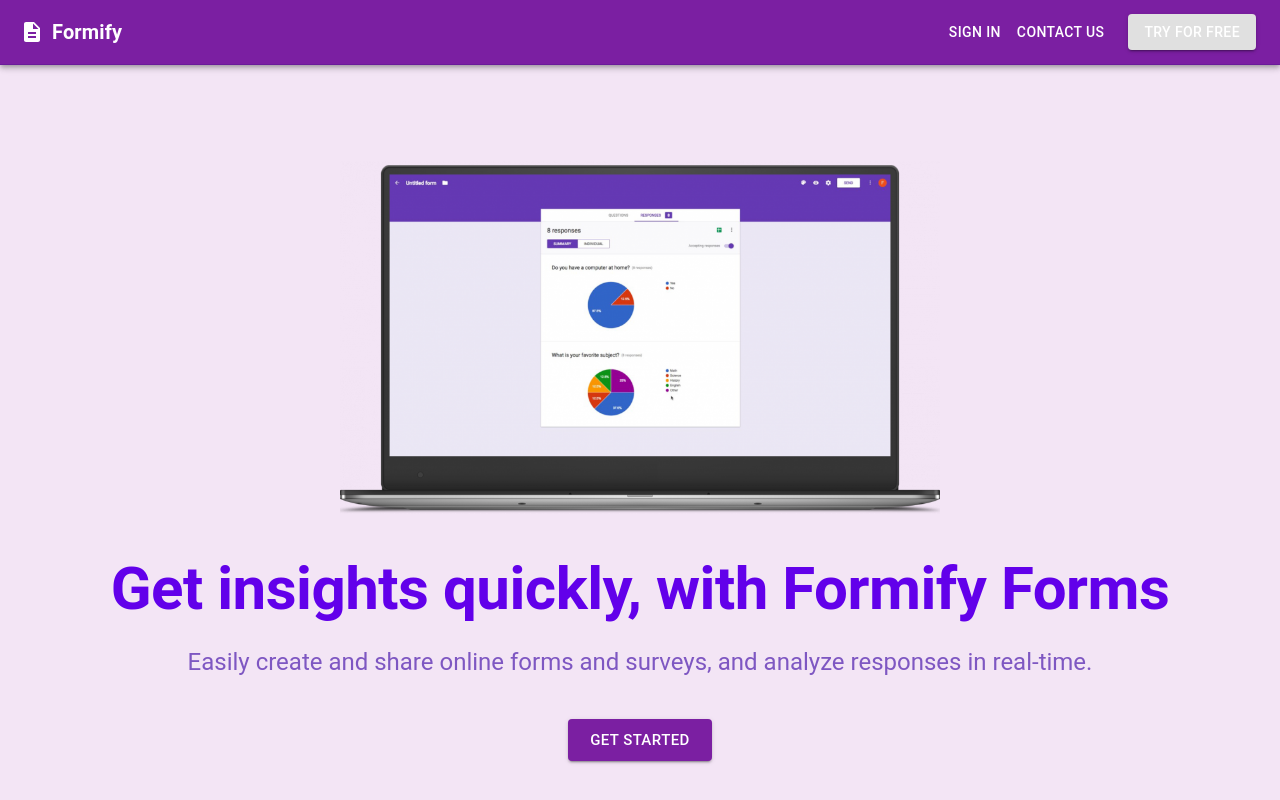
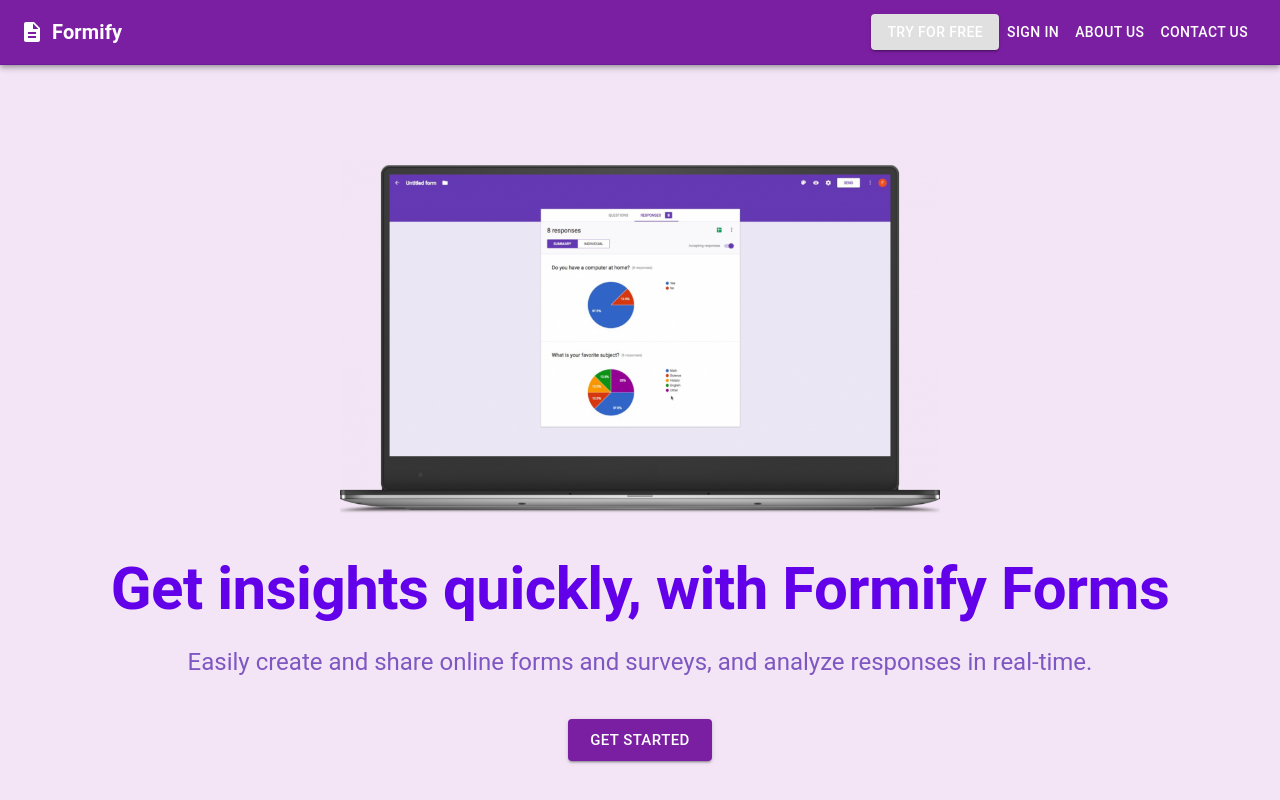
Before and after one commit to SandeshDukhande/Google_Form, a React (Create React App) app in the folder google_form/: page / in a window 1280 px wide. Shown: the top 800 px of the page. Built offline with nearby package versions, Linux system fonts and the light colour scheme.

Commit message:
Updated Home page of Application

```diff
--- a/google_form/src/pages/Landing Page/LandingHeader.js
+++ b/google_form/src/pages/Landing Page/LandingHeader.js
@@ -1,13 +1,8 @@
 import React from "react";
-import {
-  AppBar,
-  Toolbar,
-  Typography,
-  Button,
-  Box,
-  IconButton,
-} from "@mui/material";
+import { AppBar, Toolbar, Typography, Button, IconButton } from "@mui/material";
+import { Link } from "react-router-dom";
 import DescriptionIcon from "@mui/icons-material/Description";
+import AboutUs from "../About/About";
 
 const LandingHeader = () => {
   return (
@@ -15,38 +10,35 @@ const LandingHeader = () => {
       position="static"
       sx={{ backgroundColor: "#7b1fa2", borderBottom: "1px solid #6a1b9a" }}
     >
-      {" "}
-      {/* Purple background color */}
       <Toolbar>
         <IconButton edge="start" color="inherit" aria-label="logo">
-          <DescriptionIcon sx={{ color: "#fff" }} />{" "}
-          {/* White color for icon */}
+          <DescriptionIcon sx={{ color: "#fff" }} />
         </IconButton>
         <Typography
           variant="h6"
           sx={{ flexGrow: 1, fontWeight: "bold", color: "#fff" }}
         >
-          {" "}
-          {/* White color for text */}
-          Formify
+          <Link to="/" style={{ textDecoration: "none", color: "#fff" }}>
+            Formify
+          </Link>
         </Typography>
-        <Button color="inherit" href="#sign-in">
-          {" "}
-          {/* Updated href to sign-in */}
-          Sign In
-        </Button>
-        <Button color="inherit" href="#contact-us">
-          {" "}
-          {/* Added Button for Contact Us */}
-          Contact Us
-        </Button>
         <Button
           variant="contained"
           color="inherit"
-          href="#try-for-free"
+          component={Link}
+          to="/signup"
           sx={{ ml: 2 }}
         >
           Try for Free
+        </Button>
+        <Button color="inherit" component={Link} to="/login">
+          Sign In
+        </Button>
+        <Button color="inherit" component={Link} to="/about">
+          About Us
+        </Button>
+        <Button color="inherit" component={Link} to="/contact">
+          Contact Us
         </Button>
       </Toolbar>
     </AppBar>
```
Also changed, not shown: google_form/src/pages/Landing Page/LandingFooter.js (+53 -0 lines), google_form/src/pages/Landing Page/LandingPage.js (+186 -24 lines).
